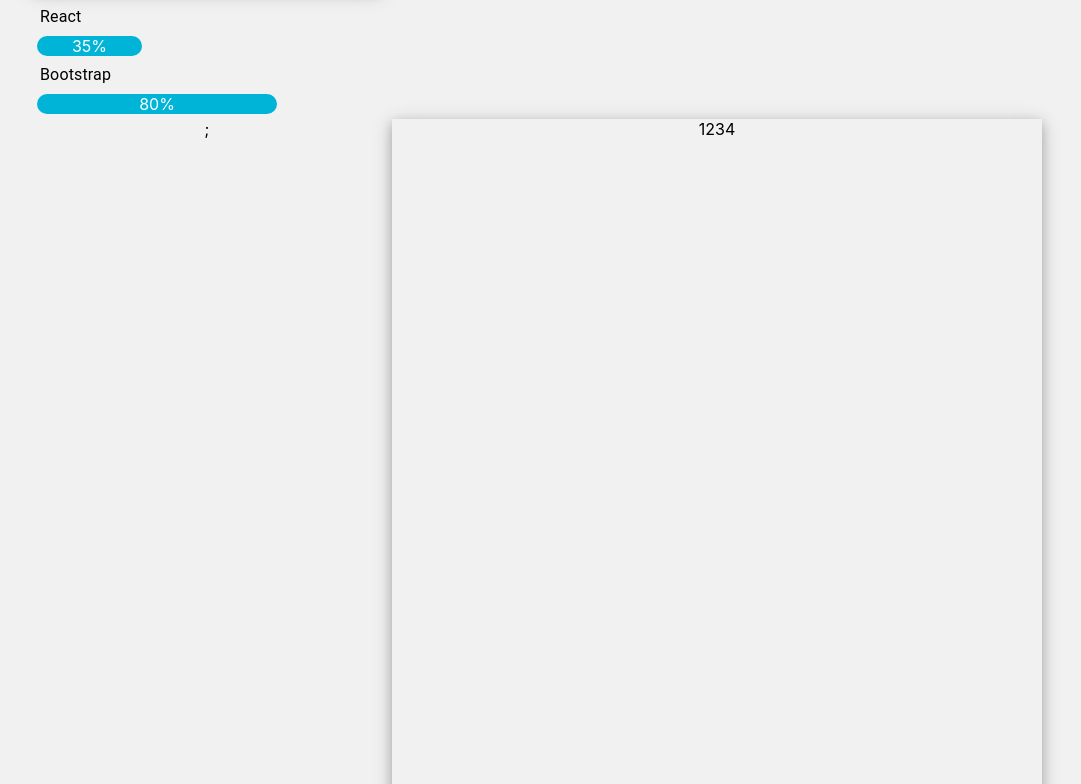
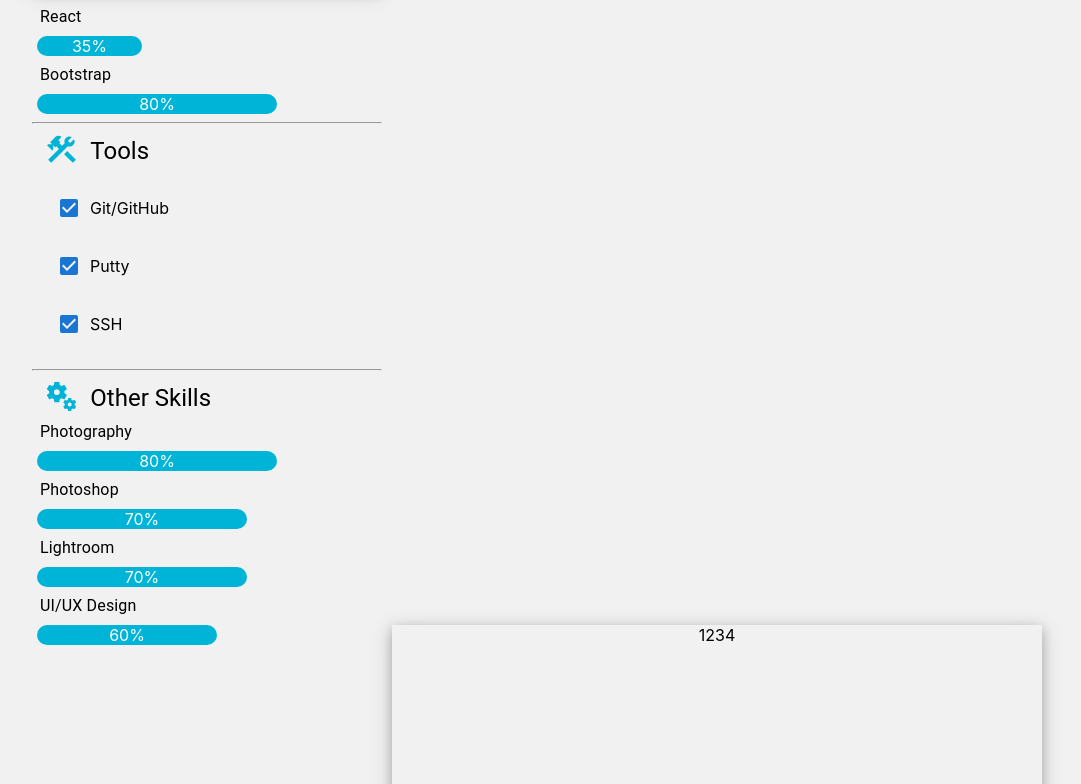
Before and after one commit to theoriginalvisagie/online-cv, a React (Create React App) app in the folder online-cv/: page / in a window 1280 px wide. Shown: the part 816-1600 px from the top of the page, without its empty margins (103-1184 px from the left). Built offline with nearby package versions, Linux system fonts and the light colour scheme.

Commit message:
Tools and other skills added

```diff
--- a/online-cv/src/App.js
+++ b/online-cv/src/App.js
@@ -5,13 +5,15 @@ import Headings from './components/Headings';
 import SkillsBar from './components/SkillsBar';
 import Sections from './components/Sections';
 
-import { Grid, Typography } from '@mui/material';
+import { Grid, Typography, List, ListItem, Checkbox } from '@mui/material';
 
 /*-----------------ICONS-----------------*/
 import BusinessCenterIcon from '@mui/icons-material/BusinessCenter';
 import MyLocationIcon from '@mui/icons-material/MyLocation';
 import AlternateEmailIcon from '@mui/icons-material/AlternateEmail';
 import StackedBarChartIcon from '@mui/icons-material/StackedBarChart';
+import ConstructionIcon from '@mui/icons-material/Construction';
+import MiscellaneousServicesIcon from '@mui/icons-material/MiscellaneousServices';
 /*---------------------------------------*/
 
 
@@ -25,9 +27,21 @@ function App() {
     {id: 6, name: "Angular", percent: '25'},
     {id: 7, name: "C# / .NET", percent: '20'},
     {id: 8, name: "React", percent: '35'},
-    {id: 9, name: "Bootstrap", percent: '80'},
+    {id: 9, name: "Bootstrap", percent: '80'}
+  ];
 
-  ];
+  const tools = [
+    {id: 1, name: "Git/GitHub"},
+    {id: 2, name: "Putty"},
+    {id: 3, name: "SSH"}
+  ]
+
+  const otherSkills = [
+    {id: 1, name: "Photography", percent: '80'},
+    {id: 2, name: "Photoshop", percent: '70'},
+    {id: 3, name: "Lightroom", percent: '70'},
+    {id: 4, name: "UI/UX Design", percent: '60'},
+  ]
 
   return (
     <div className="App">
@@ -92,7 +106,60 @@ function App() {
             return (
               <SkillsBar key={data.id} data={data}/>
             )
-        })};
+          })}
+        <hr />
+        <Grid container>
+          <Grid xs={2}>
+            <ConstructionIcon
+              sx={{ color:'#00b4d8' }}
+              fontSize='large'
+              alignItems="center"
+            />
+          </Grid>
+          <Grid  item
+            xs={10}
+            alignItems="center"
+            justifyContent="start"
+            display="flex"
+          >
+            <Typography variant='h5'>Tools</Typography>
+          </Grid>
+        </Grid>
+        <List >
+          {tools.map(function(data) {
+            return (
+              <ListItem
+                key={data.id}
+              >
+                <Checkbox checked='checked'/>
+                {data.name}
+              </ListItem>
+            )
+          })}
+        </List>
+        <hr />
+        <Grid container>
+          <Grid xs={2}>
+            <MiscellaneousServicesIcon
+              sx={{ color:'#00b4d8' }}
+              fontSize='large'
+              alignItems="center"
+            />
+          </Grid>
+          <Grid  item
+            xs={10}
+            alignItems="center"
+            justifyContent="start"
+            display="flex"
+          >
+            <Typography variant='h5'>Other Skills</Typography>
+          </Grid>
+        </Grid>
+        {otherSkills.map(function(data) {
+            return (
+              <SkillsBar key={data.id} data={data}/>
+            )
+        })}
       </Sections>
 
       <Sections width='650' >1234</Sections>
```
Lines whose indentation alone changed are shown as unchanged.
